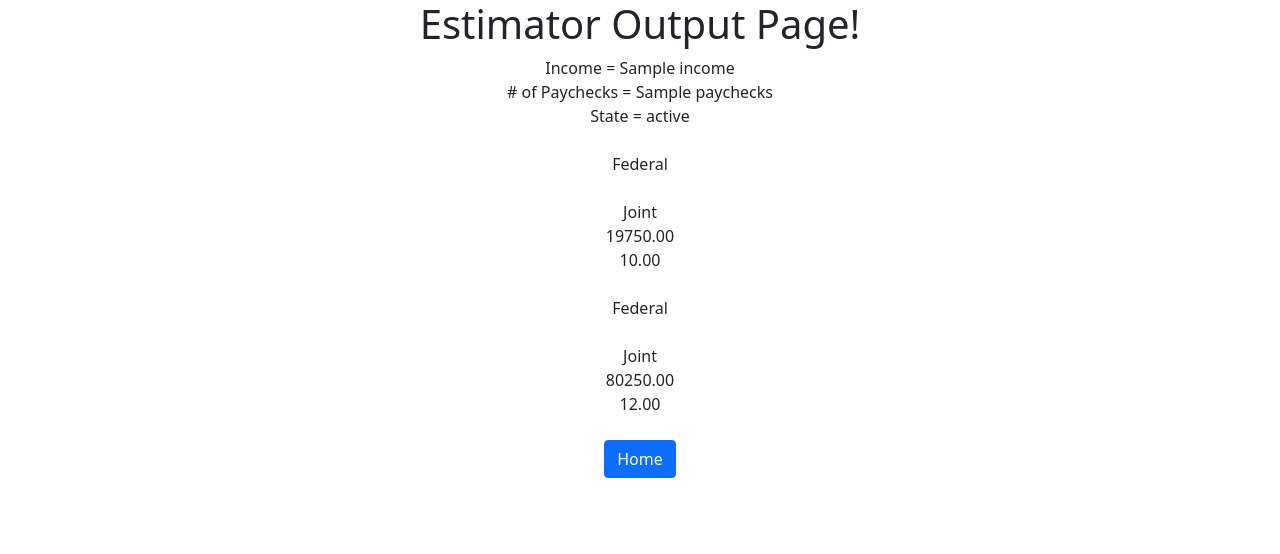
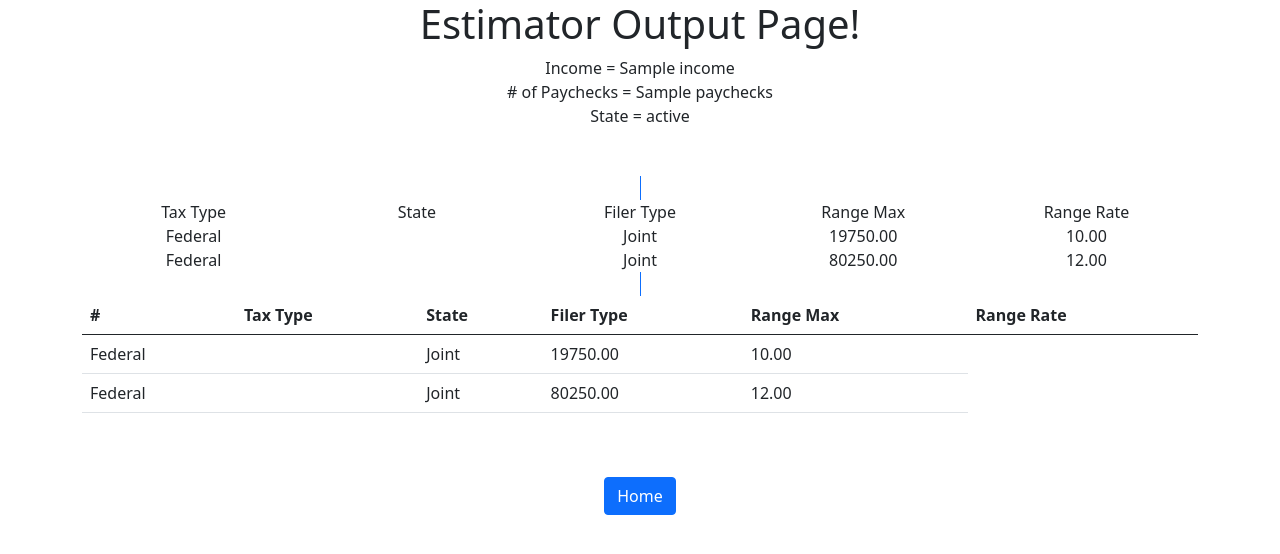
Before and after one commit to AECInkomoko/AEC-tax-checker, a Django app: template estimator/templates/estimator/estimator.html in a window 1280 px wide. Shown: the top 554 px of the page. Run offline with Django 3.2, Linux system fonts and the light colour scheme; data comes from the database, SQL or seed files in the repository; the template is opened without the code that fills it: values that come from a table or form of the project are taken from there, most other values are stand-ins (such as "Sample title", 1, 10 or a date in 2020).

Commit message:
Added Table and Static Image

```diff
--- a/estimator/templates/estimator/estimator.html
+++ b/estimator/templates/estimator/estimator.html
@@ -1,4 +1,6 @@
 <link href="https://cdn.jsdelivr.net/npm/bootstrap@5.0.0-beta3/dist/css/bootstrap.min.css" rel="stylesheet" integrity="sha384-eOJMYsd53ii+scO/bJGFsiCZc+5NDVN2yr8+0RDqr0Ql0h+rP48ckxlpbzKgwra6" crossorigin="anonymous">
+
+{% load static %}
 
 <div class="container text-center">
 <h1> Estimator Output Page! </h1>
@@ -8,22 +10,80 @@ Income = {{ income }}
 <br/>
 State = {{ state }}
 <br/>
+<br/>
+<br/>
+
+<div class="container">
+  <span class="border border-primary"><span>
+  <div class="row">
+    <div class="col-sm">
+      Tax Type
+    </div>
+    <div class="col-sm">
+      State
+    </div>
+    <div class="col-sm">
+      Filer Type
+    </div>
+    <div class="col-sm">
+      Range Max
+    </div>
+    <div class="col-sm">
+      Range Rate
+    </div>
+  </div>
 
   {% for arow in taxBracket %}
-<br/>
+    <div class="row">
+      <div class="col-sm">
         {{ arow.taxType }}
-<br/>
+      </div>
+      <div class="col-sm">
         {{ arow.state }}
-<br/>
+      </div>
+      <div class="col-sm">
         {{ arow.filerType }}
-<br/>
+      </div>
+      <div class="col-sm">
         {{ arow.rangeMax }}
-<br/>
+      </div>
+      <div class="col-sm">
         {{ arow.rangeRate }}
-<br/>
+      </div>
+    </div>
   {% endfor %}
+  </span>
+</div>
+
+
+<table class="table">
+  <thead class="thead-dark">
+    <tr>
+      <th scope="col">#</th>
+      <th scope="col">Tax Type</th>
+      <th scope="col">State</th>
+      <th scope="col">Filer Type</th>
+      <th scope="col">Range Max</th>
+      <th scope="col">Range Rate</th>
+    </tr>
+  </thead>
+  <tbody>
+
+    {% for arow in taxBracket %}
+      <tr>
+        <td>{{ arow.taxType }}</td>
+        <td>{{ arow.state }}</td>
+        <td>{{ arow.filerType }}</td>
+        <td>{{ arow.rangeMax }}</td>
+        <td>{{ arow.rangeRate }}</td>
+      </tr>
+    {% endfor %}
+  </tbody>
+</table>
 
 <br/>
+<br/>
+
 <form action="{% url 'home'%}">
   <input type="submit" value="Home" class="btn btn-primary">
 </form>
--- a/estimator/templates/estimator/home.html
+++ b/estimator/templates/estimator/home.html
@@ -1,4 +1,8 @@
 <link href="https://cdn.jsdelivr.net/npm/bootstrap@5.0.0-beta3/dist/css/bootstrap.min.css" rel="stylesheet" integrity="sha384-eOJMYsd53ii+scO/bJGFsiCZc+5NDVN2yr8+0RDqr0Ql0h+rP48ckxlpbzKgwra6" crossorigin="anonymous">
+
+{% load static %}
+
+<img src="{% static 'estimator/OB.jpg' %}" class="rounded mx-auto d-block">
 
 <div class="container text-center">
 <h1> Estimator Input Page [v2]! </h1>
--- a/experiments/settings.py
+++ b/experiments/settings.py
@@ -9,6 +9,7 @@ https://docs.djangoproject.com/en/3.1/topics/settings/
 For the full list of settings and their values, see
 https://docs.djangoproject.com/en/3.1/ref/settings/
 """
+import os
 
 from pathlib import Path
 
@@ -119,3 +120,7 @@ USE_TZ = True
 # https://docs.djangoproject.com/en/3.1/howto/static-files/
 
 STATIC_URL = '/static/'
+STATIC_ROOT = os.path.join(BASE_DIR, 'static')
+
+MEDIA_URL = '/media/'
+MEDIA_ROOT = os.path.join(BASE_DIR, 'media')
```
Also changed, not shown: estimator/static/estimator/OB.jpg (added). Lines whose indentation alone changed are shown as unchanged.
